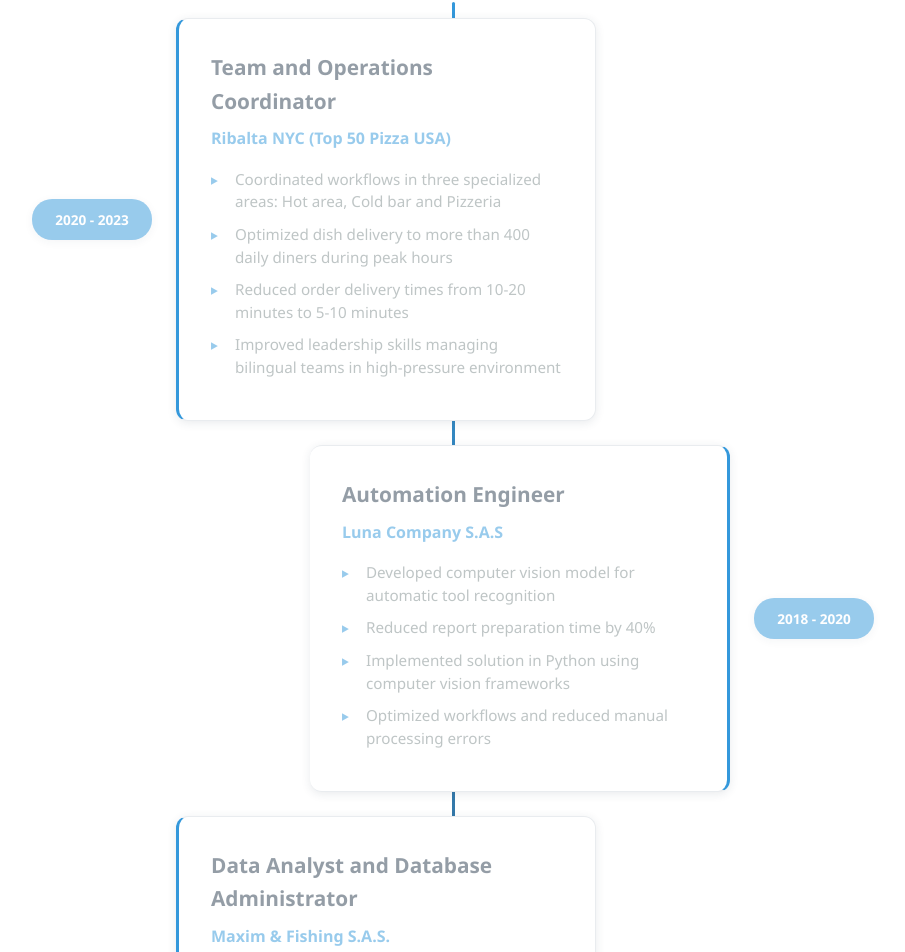
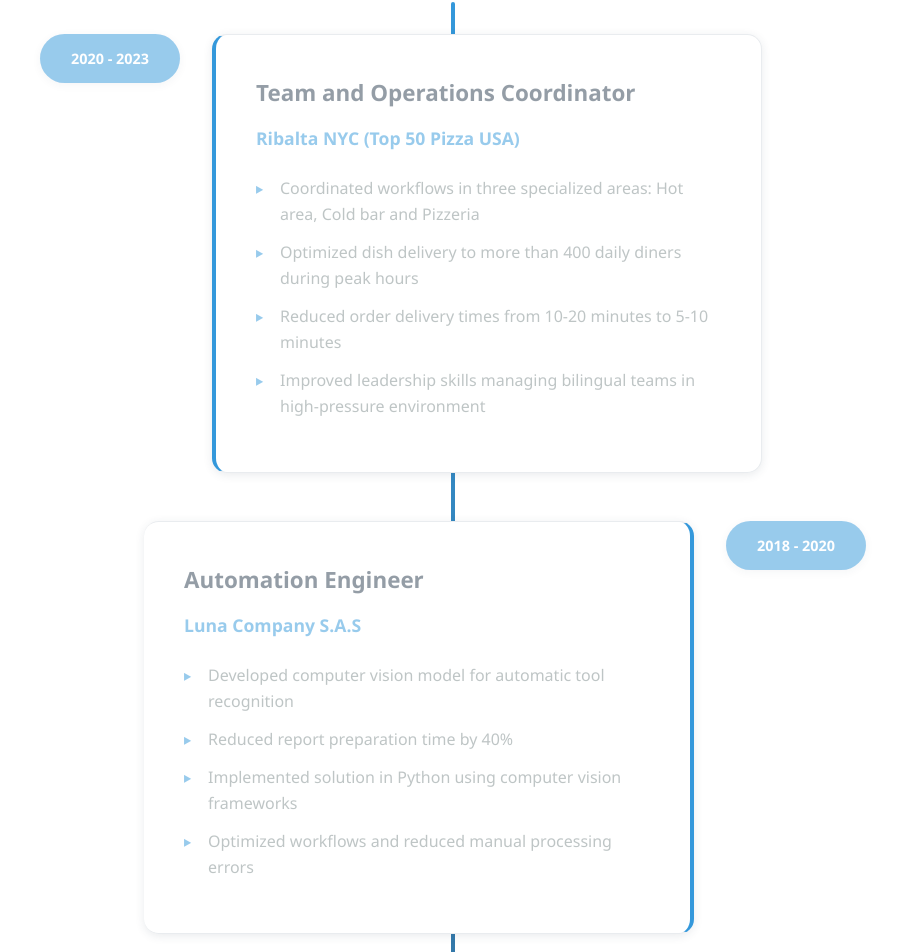
Before and after one commit to OilCoder/OilCoder.github.io, a website: page index.html in a window 1280 px wide. Shown: the part 1800-2752 px from the top of the page, without its empty margins (362-1267 px from the left). Drawn offline with Linux system fonts and the light colour scheme.

Commit message:
Make timeline cards wider while keeping alternating layout - Increased max-width from 420px to 550px for experience cards - Restored proper spacing and typography - Maintained alternating left/right design - Cards now use more available space effectively - Updated version to 2.7.0

```diff
--- a/assets/css/style.css
+++ b/assets/css/style.css
@@ -492,31 +492,31 @@
     line-height: 1.6;
 }
 
-/* Experience Timeline - Compact Alternating Cards */
+/* Experience Timeline - Wide Alternating Cards */
 .timeline {
     position: relative;
-    max-width: 1000px;
+    max-width: 1200px;
     margin: 0 auto;
-    padding: 1rem 0;
+    padding: 2rem 0;
 }
 
 .timeline::before {
     content: '';
     position: absolute;
-    width: 3px;
+    width: 4px;
     background: linear-gradient(180deg, var(--accent), var(--secondary));
     top: 0;
     bottom: 0;
     left: 50%;
-    margin-left: -1.5px;
+    margin-left: -2px;
     border-radius: 2px;
 }
 
 .timeline-item {
     display: flex;
-    margin-bottom: 1.5rem;
+    margin-bottom: 3rem;
     position: relative;
-    align-items: center;
+    align-items: flex-start;
 }
 
 .timeline-item:nth-child(odd) {
@@ -528,15 +528,15 @@
 }
 
 .timeline-date {
-    flex: 0 0 120px;
+    flex: 0 0 140px;
     background: var(--accent);
     color: var(--bg);
-    padding: 0.6rem 0.8rem;
-    border-radius: 20px;
+    padding: 0.8rem 1rem;
+    border-radius: 25px;
     text-align: center;
     font-weight: 600;
-    font-size: 0.85rem;
-    margin: 0 1.5rem;
+    font-size: 0.9rem;
+    margin: 0 2rem;
     height: fit-content;
     box-shadow: var(--shadow);
     position: relative;
@@ -547,50 +547,49 @@
     flex: 1;
     background: var(--bg);
     border: 1px solid var(--border);
-    padding: 2rem;
-    border-radius: 12px;
+    padding: 2.5rem;
+    border-radius: 15px;
     box-shadow: var(--shadow);
     transition: var(--transition);
-    border-left: 3px solid var(--accent);
-    max-width: 420px;
+    border-left: 4px solid var(--accent);
+    max-width: 550px;
 }
 
 .timeline-item:nth-child(even) .timeline-content {
     border-left: none;
-    border-right: 3px solid var(--accent);
+    border-right: 4px solid var(--accent);
 }
 
 .timeline-content:hover {
-    transform: translateY(-3px);
-    box-shadow: 0 8px 20px rgba(0, 0, 0, 0.12);
+    transform: translateY(-5px);
+    box-shadow: 0 12px 30px rgba(0, 0, 0, 0.15);
 }
 
 .timeline-content h3 {
     color: var(--text);
-    margin-bottom: 0.5rem;
-    font-size: 1.3rem;
+    margin-bottom: 0.8rem;
+    font-size: 1.4rem;
     font-weight: 700;
 }
 
 .timeline-content h4 {
     color: var(--accent);
-    margin-bottom: 1rem;
+    margin-bottom: 1.5rem;
     font-weight: 600;
-    font-size: 1rem;
+    font-size: 1.1rem;
 }
 
 .timeline-content ul {
     list-style: none;
-    margin-top: 0.5rem;
+    margin-top: 1rem;
 }
 
 .timeline-content li {
-    margin-bottom: 0.6rem;
+    margin-bottom: 0.8rem;
     color: var(--text-muted);
     position: relative;
     padding-left: 1.5rem;
-    line-height: 1.5;
-    font-size: 0.95rem;
+    line-height: 1.6;
 }
 
 .timeline-content li::before {
@@ -843,9 +842,8 @@
 
     .timeline-content {
         max-width: none;
-        border-left: 3px solid var(--accent) !important;
+        border-left: 4px solid var(--accent) !important;
         border-right: none !important;
-        padding: 1.5rem;
     }
 
     .project-grid,
--- a/index.html
+++ b/index.html
@@ -44,7 +44,7 @@
         <link rel="stylesheet" href="https://cdnjs.cloudflare.com/ajax/libs/font-awesome/6.0.0/css/all.min.css">
     </noscript>
 
-    <link rel="stylesheet" href="assets/css/style.css?v=2.6.0">
+    <link rel="stylesheet" href="assets/css/style.css?v=2.7.0">
 </head>
 
 <body>
@@ -359,7 +359,7 @@
         </div>
     </footer>
 
-    <script src="assets/js/main.js?v=2.6.0"></script>
+    <script src="assets/js/main.js?v=2.7.0"></script>
 </body>
 
 </html>
```
